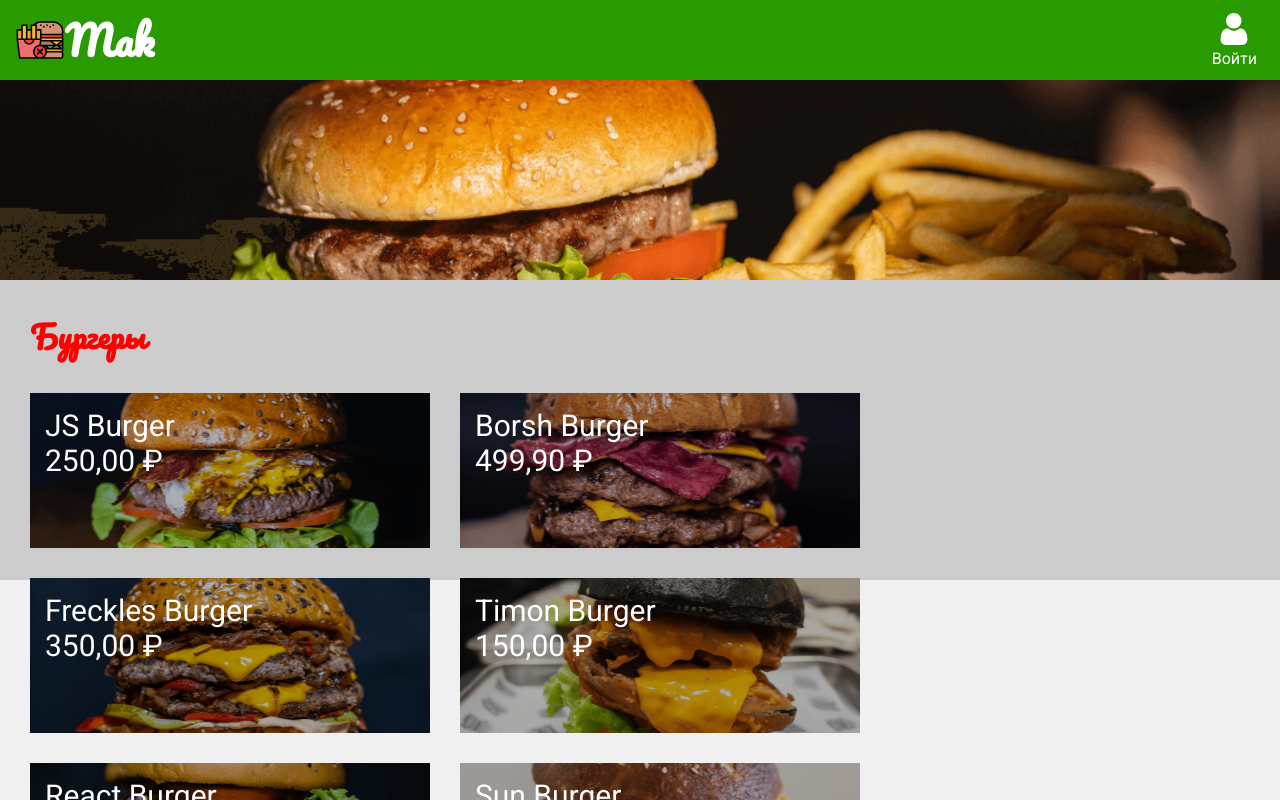
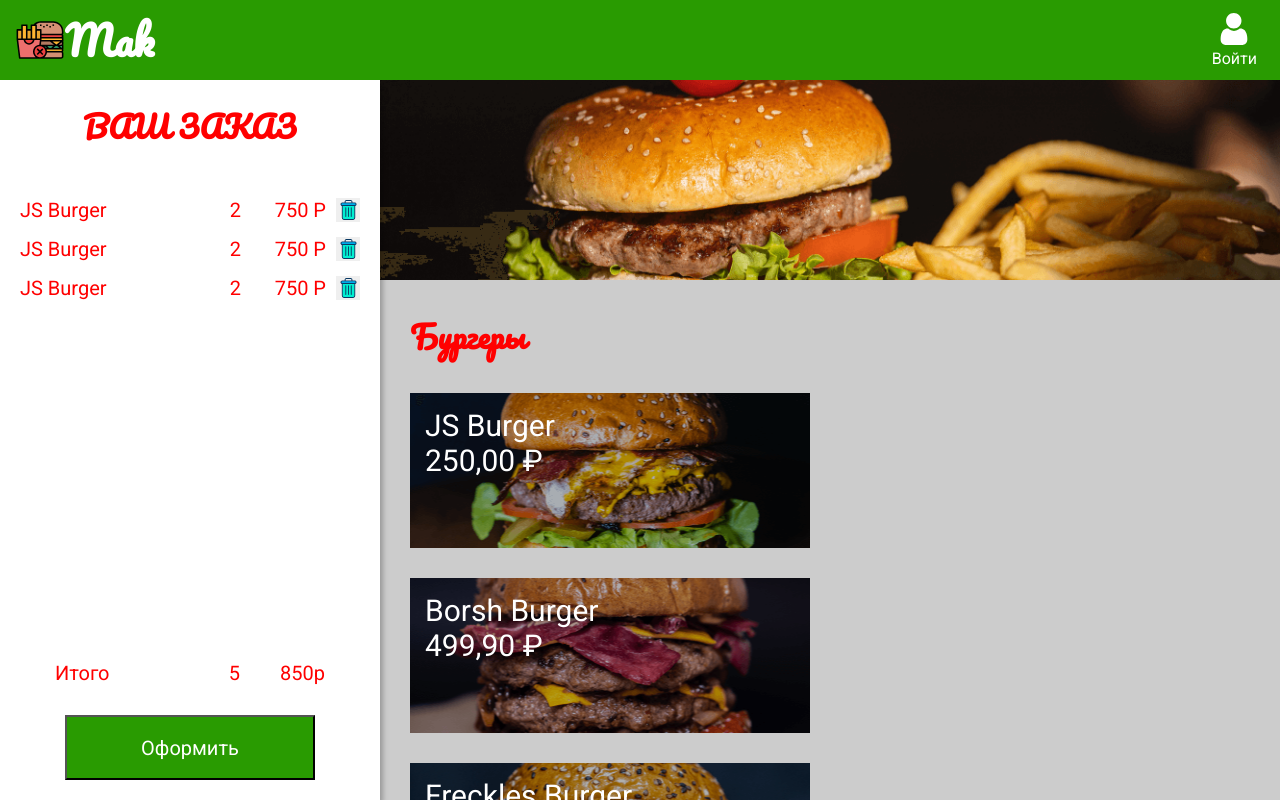
Before and after one commit to sergey-by-by/project, a React (Create React App) app: page / in a window 1280 px wide. Shown: the top 800 px of the page. Built offline with nearby package versions, Linux system fonts and the light colour scheme.

Commit message:
Урок 6 Закрепляем пройденное

```diff
--- a/src/App.js
+++ b/src/App.js
@@ -3,7 +3,7 @@
 import { Menu } from './Components/Menu';
 import { GlobalStyle } from './Components/GlobalStyle';
 import { ModalItem } from './Components/ModalItem';
-
+import { Order } from './Components/Order';
 
 
 function App() {
@@ -14,6 +14,7 @@
 		<>
 			<GlobalStyle />
 			<NavBar />
+			<Order />
 			<Menu setOpenItem={setOpenItem} />
 			<ModalItem openItem={openItem} setOpenItem={setOpenItem} />
 		</>
--- /dev/null
+++ b/src/Components/ButtonCheckout.js
@@ -0,0 +1,22 @@
+import styled from 'styled-components';
+
+
+export const ButtonCheckout = styled.button`
+display: block;
+margin: 0 auto;
+width: 250px;
+height: 65px;
+font-size: inherit;
+font-family: inherit;
+background-color: #299B01;
+color: #fff;
+border-color: transporent;
+cursor: pointer;
+transition-property: color, background-color, border-color;
+transition-duration: .3s;
+&:hover {
+	background-color: #fff;
+	color: #299B01;
+	border-color: #299B01;
+}
+`;
--- a/src/Components/Menu.js
+++ b/src/Components/Menu.js
@@ -7,7 +7,8 @@
 const MenuStyled = styled.main`
 background-color: #ccc;
 margin-top: 80px;
-height: 500px;
+margin-left: 380px;
+
 `;
 
 const SectionMenu = styled.section`
--- a/src/Components/ModalItem.js
+++ b/src/Components/ModalItem.js
@@ -1,5 +1,6 @@
 import React from 'react';
 import styled from 'styled-components';
+import { ButtonCheckout } from './ButtonCheckout';
 
 const Overlay = styled.div`
 position: fixed;
@@ -26,33 +27,24 @@
 background-image: url(${({ img }) => img});
 background-size: cover;
 background-position: center;
-margin-bottom: 20px;
 `;
 
-const ModalSection = styled.div`
+const Content = styled.section`
+display: flex;
+flex-direction: column;
+justify-content: space-between;
+height: calc(100% - 200px);
+padding: 30px;
+
+padding: 30px;
+`;
+
+const HeaderContent = styled.div`
 display: flex;
 justify-content: space-between;
-margin-left: 40px;
-margin-right: 40px;
-`;
-
-const Addition = styled.button`
-cursor: pointer;
-background-color: #299B01;
-border-color: transparent;
-color: white;
-height: 50px;
-width: 120px;
-font-size: 20px;
-margin-top: 280px;
-`;
-
-const ModalSection2 = styled.div`
-height: 400px;
-display: flex;
-align-self: flex-end;
-justify-content: center;
-
+font-size: 24px;
+font-weight: 700;
+font-family: 'Pacifico', cursive;
 `;
 
 
@@ -71,18 +63,17 @@
 
 			<Modal>
 				<Banner img={openItem.img} />
-				<ModalSection>
-					<div>{openItem.name}</div>
-					<div>{openItem.price.toLocaleString('ru-Ru',
-						{ style: 'currency', currency: 'RUB' })}</div>
-				</ModalSection>
-				<ModalSection2>
-					<div>
-						<Addition>
-							Добавить
-						</Addition>
-					</div>
-				</ModalSection2>
+				<Content>
+					<HeaderContent>
+						<div>{openItem.name}</div>
+						<div>{openItem.price.toLocaleString('ru-Ru',
+							{ style: 'currency', currency: 'RUB' })}</div>
+					</HeaderContent>
+					<ButtonCheckout>
+						Добавить
+					</ButtonCheckout>
+				</Content>
+
 			</Modal>
 		</Overlay>
 	)
--- /dev/null
+++ b/src/Components/Order.js
@@ -0,0 +1,71 @@
+import React from 'react';
+import styled from 'styled-components';
+import { ButtonCheckout } from './ButtonCheckout';
+import { OrderListItem } from './OrderListItem';
+
+const OrderStyled = styled.section`
+position: fixed;
+display: flex;
+flex-direction: column;
+
+top: 80px;
+left: 0;
+background: #fff;
+min-width: 380px;
+height: calc(100% - 80px);
+box-shadow: 3px 4px 5px rgba(0, 0, 0, 0.25);
+padding: 20px;
+`;
+
+const OrderTitle = styled.h2`
+text-align: center;
+margin-bottom: 30px;
+`;
+
+const OrderContent = styled.div`
+flex-grow: 1;
+`;
+
+const OrderList = styled.div`
+
+`;
+
+const Total = styled.div`
+display: flex;
+margin: 0 35px 30px;
+& span:first-child {
+	flex-grow: 1;
+}
+`;
+
+const TotalPrice = styled.span`
+text-align: right;
+min-width: 65px;
+margin-left: 20px;
+}
+`;
+
+
+export const Order = () => {
+	return (
+		<>
+			<OrderStyled>
+				<OrderTitle>ВАШ ЗАКАЗ</OrderTitle>
+				<OrderContent>
+					<OrderList>
+						<OrderListItem></OrderListItem>
+						<OrderListItem></OrderListItem>
+						<OrderListItem></OrderListItem>
+					</OrderList>
+				</OrderContent>
+				<Total>
+					<span>Итого</span>
+					<span>5</span>
+					<TotalPrice>850р</TotalPrice>
+
+				</Total>
+				<ButtonCheckout>Оформить</ButtonCheckout>
+			</OrderStyled>
+		</>
+	)
+}
--- /dev/null
+++ b/src/Components/OrderListItem.js
@@ -0,0 +1,42 @@
+import React from 'react';
+import styled from 'styled-components';
+import trashImage from '../image/trash.svg';
+
+const OrderItemStyled = styled.li`
+display: flex;
+margin: 15px 0;
+`;
+
+const ItemName = styled.span`
+flex-grow: 1;
+`;
+
+const ItemPrice = styled.span`
+margin-left: 20px;
+margin-right: 10px;
+min-width: 65px;
+text-align: right;
+`;
+
+
+const TrashButton = styled.button`
+width: 24px;
+height: 24px;
+border-color: transparent;
+background-image: url(${trashImage});
+background-position: center;
+background-size: cover;
+background-repeat: no-repeat;
+cursor: pointer;
+`;
+
+export const OrderListItem = () => (
+	<OrderItemStyled>
+		<ItemName>JS Burger</ItemName>
+		<span>2</span>
+		<ItemPrice>750 P</ItemPrice>
+		<TrashButton />
+
+	</OrderItemStyled>
+
+)
```
Also changed, not shown: src/image/trash.svg (added).
